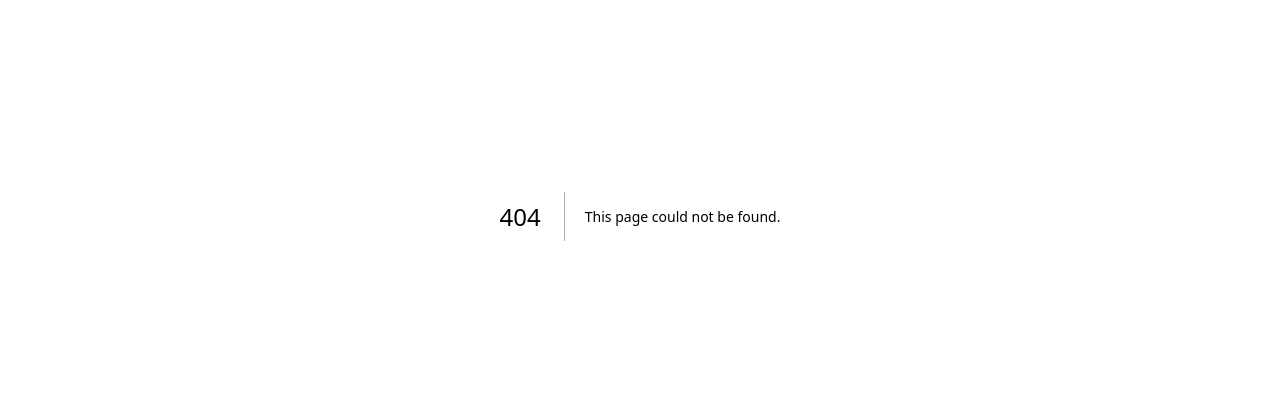
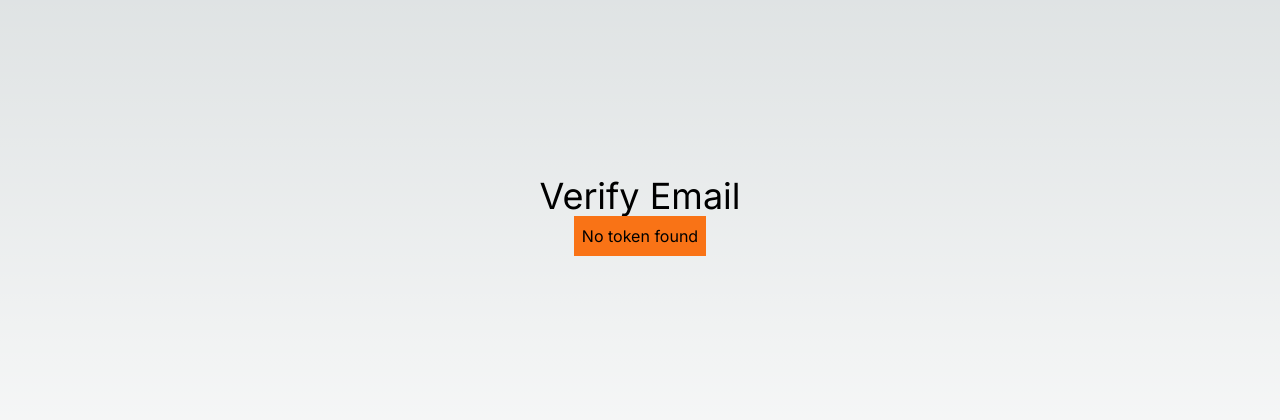
Before and after one commit to as-ga/typescript-courses, a Next.js app in the folder next-auth-app/: page /verifyemail in a window 1280 px wide. Before the commit this address had no page. Shown: the part 184-604 px from the top of the page. Built offline with nearby package versions, Linux system fonts and the light colour scheme.

Commit message:
Add VerifyEmailPage component

```diff
--- /dev/null
+++ b/next-auth-app/src/app/verifyemail/page.tsx
@@ -0,0 +1,67 @@
+'use client';
+import React, { useEffect, useState } from "react";
+import axios from "axios";
+// import { useRouter } from "next/router";
+import Link from "next/link";
+
+export default function VerifyEmailPage() {
+  // const router = useRouter();
+
+  const [token, setToken] = useState("");
+  const [verified, setVerified] = useState(false);
+  const [error, setError] = useState(false);
+
+  const verifyUserEmail = async () => {
+    try {
+      const response = await axios.post("api/users/verifyemail", { token });
+      console.log("Verify email success", response.data);
+      setVerified(true);
+      setError(false);
+    } catch (error: any) {
+      console.log(error);
+      setError(true);
+      console.log("Verify email error", error.response.data);
+    }
+  };
+
+  useEffect(() => {
+    setError(false);
+    const urlToken = window.location.search.split("=")[1];
+    setToken(urlToken || "");
+  }, []);
+  // useEffect(() => {
+  // const urlToken = window.location.search.split("=")[1];
+  // setToken(urlToken || "");
+  //   const {query} = router;
+  //   const urlToken = query.token;
+  //   setToken(urlToken || "");
+  // }
+  // , []);
+
+  useEffect(() => {
+    if (token.length > 0) {
+      verifyUserEmail();
+    }
+  }, [token]);
+  return (
+    <div className="flex flex-col items-center justify-center min-h-screen py-2">
+      <h1 className="text-4xl">Verify Email</h1>
+      <h2 className="p-2 bg-orange-500 text-black">
+        {token ? `${token}` : "No token found"}
+      </h2>
+
+      {verified && (
+        <div>
+
+          <h2 className="p-2 bg-green-500 text-black">Email verified</h2>
+          <Link href="/login">Login</Link>
+        </div>
+      )}
+      {error && (
+        <div>
+          <h2 className="p-2 bg-red-500 text-black">Email verification failed</h2>
+        </div>
+      )}
+    </div>
+  );
+}
```
